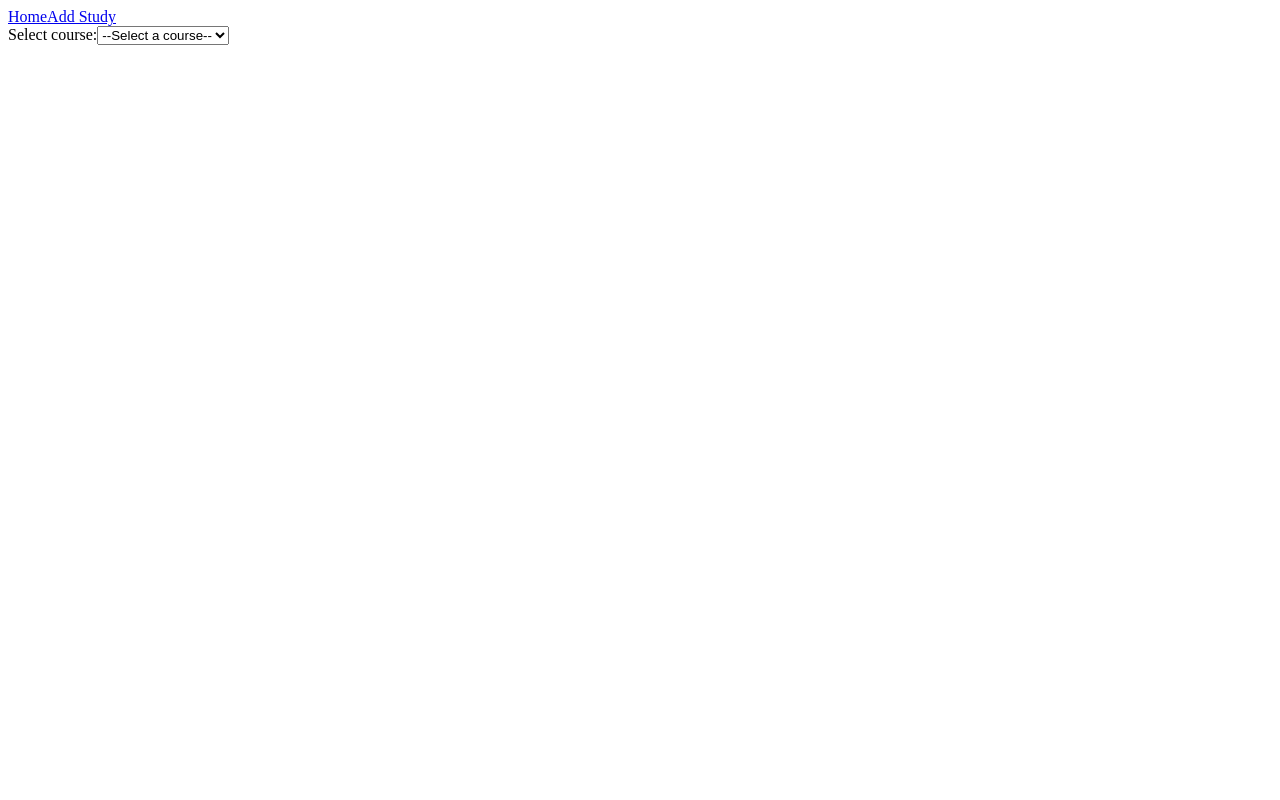
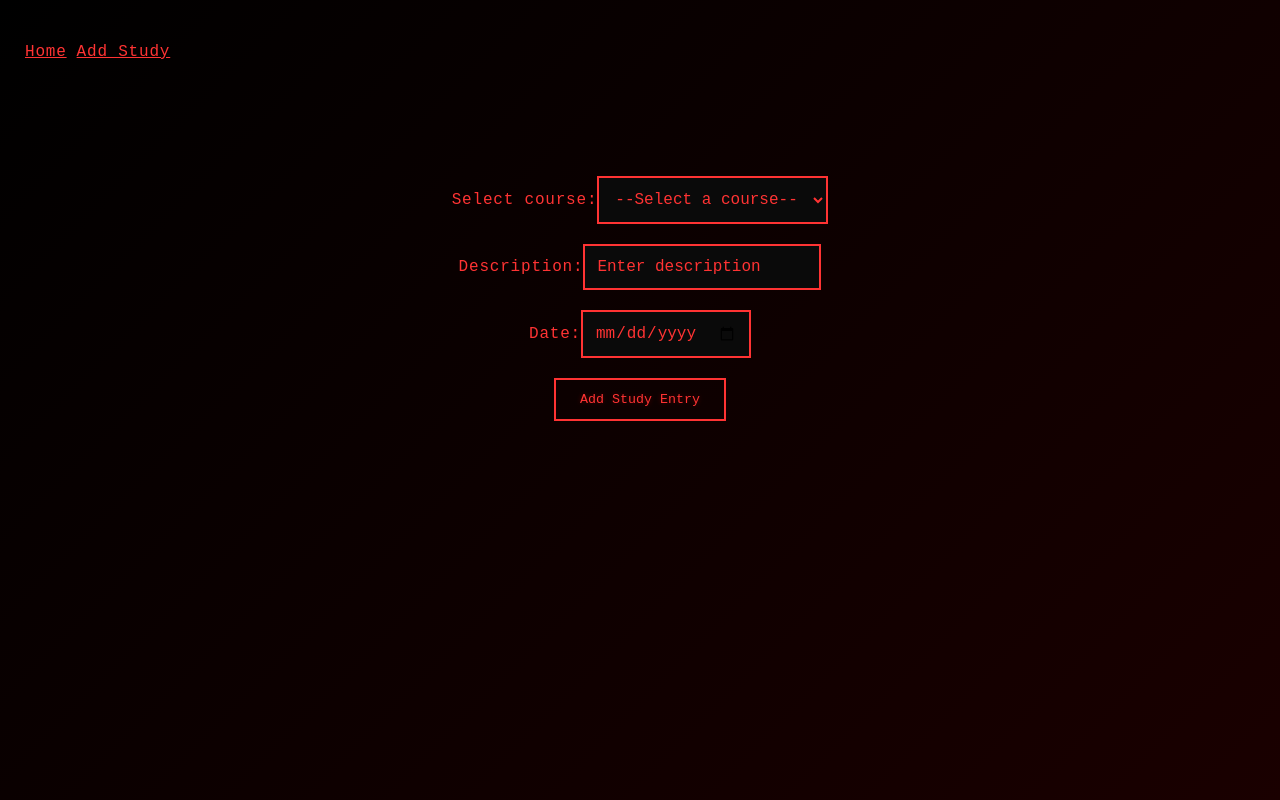
Before and after one commit to Senne-Derom/DevTrack, a Next.js app in the folder Frontend/devtrack/: page /addStudy in a window 1280 px wide. Built offline with nearby package versions, Linux system fonts and the light colour scheme.

Commit message:
added styling to homepage and addStudy page

```diff
--- a/Frontend/devtrack/app/addStudy/page.tsx
+++ b/Frontend/devtrack/app/addStudy/page.tsx
@@ -2,6 +2,8 @@ import AddStudyEntryOverview from "@/components/addStudy/AddStudyEntryOverview";
 
 export default function addStudyPage() {
     return (
-        <AddStudyEntryOverview />
+        <div className="centered-container">
+            <AddStudyEntryOverview />
+        </div>
     )
 }
--- a/Frontend/devtrack/app/layout.tsx
+++ b/Frontend/devtrack/app/layout.tsx
@@ -1,4 +1,5 @@
 import Header from "@/components/Header";
+import "@/styles/globals.css";
 
 export default function RootLayout({
   children,
--- a/Frontend/devtrack/components/addStudy/AddStudyEntryOverview.tsx
+++ b/Frontend/devtrack/components/addStudy/AddStudyEntryOverview.tsx
@@ -16,11 +16,18 @@ const AddStudyEntryOverview: React.FC = () => {
                 <label htmlFor="courseInput">Select course:</label>
                 <select id="courseInput">
                     <option value="">--Select a course--</option>
+                </select>
+            </div>
+            <div>
+                <label htmlFor="descriptionInput">Description:</label>
+                <input type="text" id="descriptionInput" name="description" placeholder="Enter description" />
+            </div>
+            <div>
+                <label htmlFor="dateInput">Date:</label>
+                <input type="date" id="dateInput" name="date" />
+            </div>
 
-
-                </select>
-
-            </div>
+            <button type="submit">Add Study Entry</button>
         </form>
     )
 }
--- a/Frontend/devtrack/styles/globals.css
+++ b/Frontend/devtrack/styles/globals.css
@@ -1 +1,162 @@
-@import "../node_modules/tailwindcss/dist/lib.d.mts";
+/* Global dark theme with red accent */
+* {
+  margin: 0;
+  padding: 0;
+  box-sizing: border-box;
+}
+
+html,
+body {
+  background: #000;
+  color: #ff3333;
+  font-family: 'Courier New', monospace;
+  font-size: 16px;
+  line-height: 1.6;
+  letter-spacing: 0.05em;
+}
+
+body {
+  min-height: 100vh;
+  background: linear-gradient(135deg, #000 0%, #1a0000 100%);
+  padding: 40px 20px;
+  position: relative;
+  overflow-x: hidden;
+}
+
+main {
+  padding: 40px;
+  margin: 20px auto;
+  max-width: 1200px;
+}
+
+/* Glowing effect for headings */
+h1,
+h2,
+h3,
+h4,
+h5,
+h6 {
+  color: #ff0000;
+  text-shadow: 0 0 10px rgba(255, 0, 0, 0.5), 0 0 20px rgba(255, 0, 0, 0.3);
+  font-weight: bold;
+  letter-spacing: 0.1em;
+  margin-bottom: 1.5em;
+  margin-top: 0.5em;
+  padding: 10px 0;
+}
+
+h1 {
+  font-size: 3em;
+  text-shadow: 0 0 20px rgba(255, 0, 0, 0.7), 0 0 40px rgba(255, 0, 0, 0.4);
+  margin-bottom: 2em;
+}
+
+p {
+  margin-bottom: 1em;
+  padding: 10px 0;
+}
+
+/* Neon red accents for links */
+a {
+  color: #ff3333;
+  text-decoration: underline;
+  transition: all 0.3s ease;
+  margin: 0 5px;
+}
+
+a:hover {
+  color: #ff0000;
+  text-shadow: 0 0 15px rgba(255, 0, 0, 0.8);
+  text-decoration: underline wavy;
+}
+
+/* Button styling */
+button {
+  background: transparent;
+  border: 2px solid #ff3333;
+  color: #ff3333;
+  padding: 12px 24px;
+  margin: 10px 5px;
+  cursor: pointer;
+  font-family: 'Courier New', monospace;
+  transition: all 0.3s ease;
+  text-shadow: 0 0 5px rgba(255, 0, 0, 0.3);
+}
+
+button:hover {
+  background: rgba(255, 0, 0, 0.1);
+  border-color: #ff0000;
+  color: #ff0000;
+  text-shadow: 0 0 10px rgba(255, 0, 0, 0.6);
+  box-shadow: 0 0 20px rgba(255, 0, 0, 0.3);
+}
+
+button:active {
+  transform: scale(0.98);
+}
+
+/* Input fields */
+input,
+textarea,
+select {
+  background: #0a0a0a;
+  border: 2px solid #ff3333;
+  color: #ff3333;
+  padding: 12px;
+  margin: 10px 0;
+  font-family: 'Courier New', monospace;
+  transition: all 0.3s ease;
+  font-size: 1em;
+}
+
+input:focus,
+textarea:focus,
+select:focus {
+  outline: none;
+  border-color: #ff0000;
+  box-shadow: 0 0 15px rgba(255, 0, 0, 0.5);
+  background: #1a0000;
+}
+
+input::placeholder,
+textarea::placeholder,
+select::placeholder {
+  color: #ff3333;
+  opacity: 1;
+}
+
+textarea {
+  min-height: 100px;
+  resize: vertical;
+}
+
+/* Scrollbar styling */
+::-webkit-scrollbar {
+  width: 12px;
+}
+
+::-webkit-scrollbar-track {
+  background: #000;
+}
+
+::-webkit-scrollbar-thumb {
+  background: #ff3333;
+  border-radius: 6px;
+  transition: all 0.3s ease;
+}
+
+::-webkit-scrollbar-thumb:hover {
+  background: #ff0000;
+  box-shadow: 0 0 10px rgba(255, 0, 0, 0.5);
+}
+
+/* Centered layout for addStudy page */
+.centered-container {
+  display: flex;
+  flex-direction: column;
+  justify-content: flex-start;
+  align-items: center;
+  text-align: center;
+  gap: 20px;
+  padding-top: 40px;
+}
```
